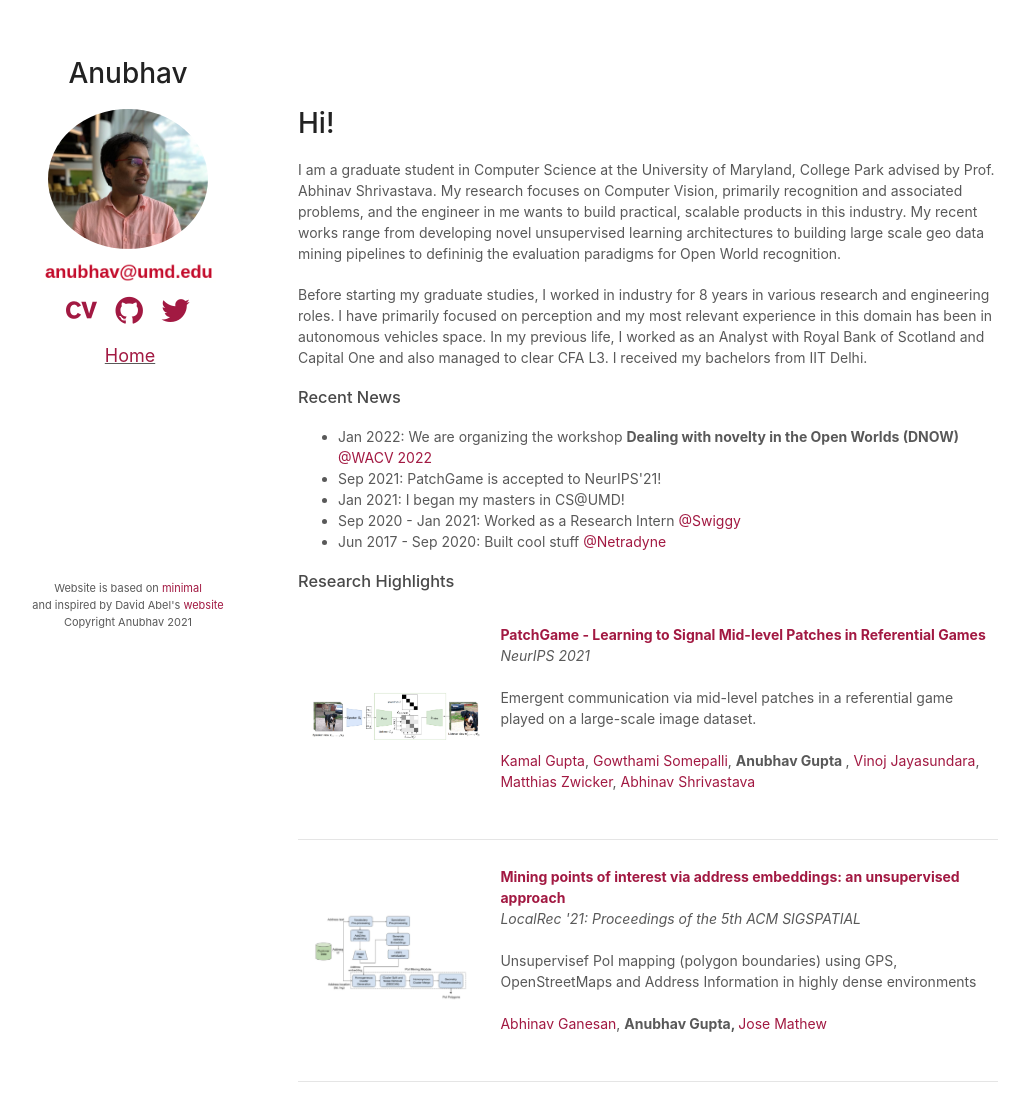
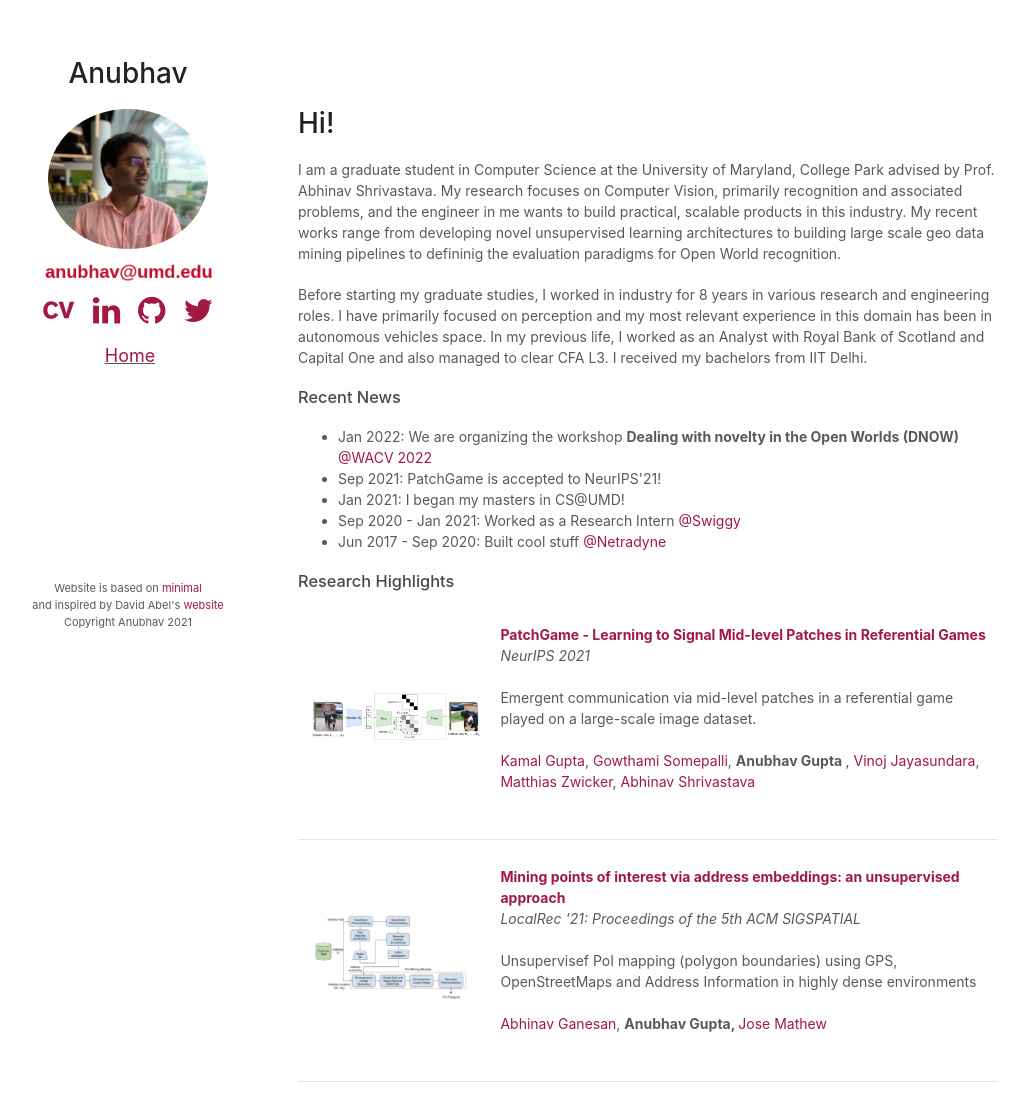
Before and after one commit to learn2phoenix/learn2phoenix.github.io, a plain HTML site: page index.html in a window 1280 px wide. Shown: the top 1100 px of the page, without its empty margins (152-1177 px from the left). Drawn offline with Linux system fonts and the light colour scheme; files whose address does not match are found by name.

Commit message:
adding linkedin

```diff
--- a/index.html
+++ b/index.html
@@ -38,6 +38,12 @@
 
             <!-- CV -->
             <a href="./files/Anubhav.pdf" style="margin-right:14px;"><i class="ai ai-cv" style="font-size: 32px;"></i>
+            </a>
+
+            <!-- Linkedin -->
+            <a href="https://www.linkedin.com/in/anubhav-5209729/" style="margin-right:14px;">
+                <i class="fa fa-linkedin" style="font-size:32px;"></i>
+                <!-- color: #A7A499" -->
             </a>
 
             <!-- Git -->
```
